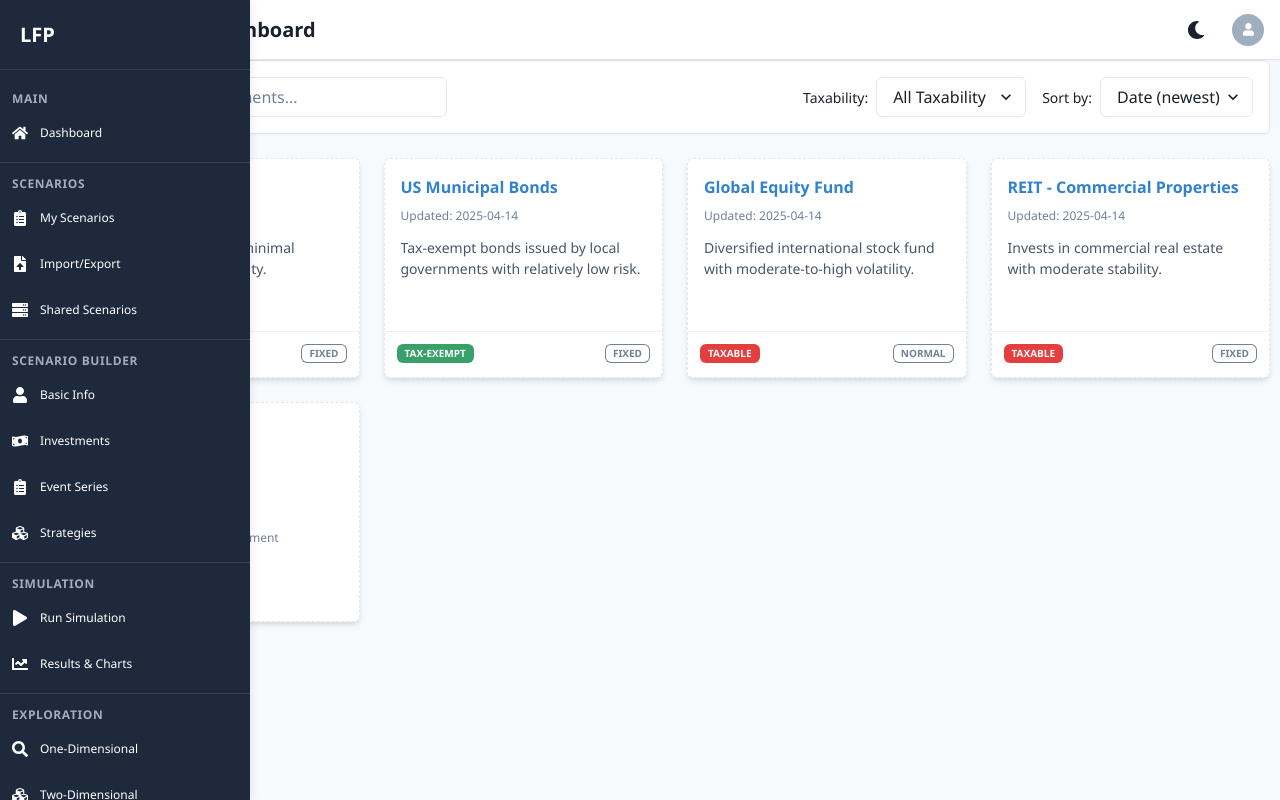
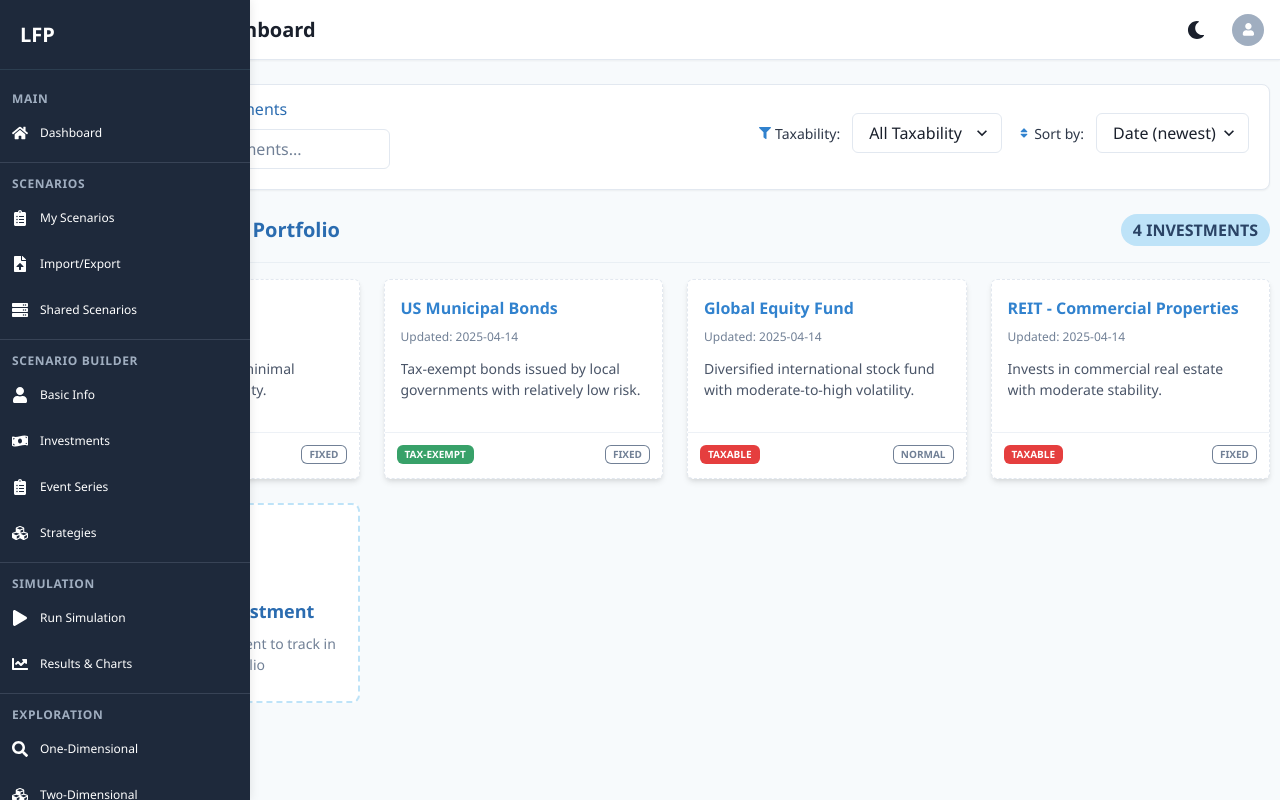
Before and after one commit to kalvinliang965/ABCD-LFP, a React (Vite) app in the folder client/: page /dashboard/investment in a window 1280 px wide. Built offline with nearby package versions, Linux system fonts and the light colour scheme.

Commit message:
financial scenarios UI finished, investment dashboard UI changed a bit to match with scenarios

```diff
--- a/client/src/components/investment/AddInvestmentCard.tsx
+++ b/client/src/components/investment/AddInvestmentCard.tsx
@@ -1,12 +1,62 @@
 import React from "react";
-import { AddContentCard } from "../common";
+import { Box, Flex, Text, Icon, useColorModeValue } from "@chakra-ui/react";
+import { FaPlus } from "react-icons/fa";
 
 interface AddInvestmentCardProps {
   onClick: () => void;
 }
 
 const AddInvestmentCard: React.FC<AddInvestmentCardProps> = ({ onClick }) => {
-  return <AddContentCard text="Add New Investment" onClick={onClick} />;
+  const bg = useColorModeValue("white", "gray.800");
+  const borderColor = useColorModeValue("blue.100", "blue.700");
+  const hoverBg = useColorModeValue("blue.50", "blue.900");
+  const textColor = useColorModeValue("blue.600", "blue.300");
+  const iconBg = useColorModeValue("blue.100", "blue.700");
+
+  return (
+    <Box
+      as="button"
+      onClick={onClick}
+      height="100%"
+      minH="200px"
+      w="100%"
+      p={5}
+      borderRadius="lg"
+      borderWidth="2px"
+      borderStyle="dashed"
+      borderColor={borderColor}
+      bg={bg}
+      _hover={{
+        bg: hoverBg,
+        transform: "translateY(-5px)",
+        boxShadow: "lg",
+      }}
+      transition="all 0.3s ease"
+      display="flex"
+      flexDirection="column"
+      alignItems="center"
+      justifyContent="center"
+      cursor="pointer"
+    >
+      <Flex
+        w="50px"
+        h="50px"
+        borderRadius="full"
+        bg={iconBg}
+        align="center"
+        justify="center"
+        mb={4}
+      >
+        <Icon as={FaPlus} boxSize={5} color={textColor} />
+      </Flex>
+      <Text fontSize="lg" fontWeight="bold" color={textColor}>
+        Add New Investment
+      </Text>
+      <Text fontSize="sm" color="gray.500" mt={2} textAlign="center">
+        Create a new investment to track in your portfolio
+      </Text>
+    </Box>
+  );
 };
 
 export default AddInvestmentCard;
--- a/client/src/components/investment/InvestmentFilterBar.tsx
+++ b/client/src/components/investment/InvestmentFilterBar.tsx
@@ -1,5 +1,5 @@
 import React from "react";
-import { useColorModeValue } from "@chakra-ui/react";
+import { Button, Stack, useColorModeValue, VStack } from "@chakra-ui/react";
 import {
   Box,
   Flex,
@@ -10,8 +10,11 @@ import {
   FormLabel,
   Select,
   HStack,
+  Text,
+  Icon,
 } from "@chakra-ui/react";
 import { SearchIcon } from "@chakra-ui/icons";
+import { FaFilter, FaPlus, FaSort } from "react-icons/fa";
 
 interface InvestmentFilterBarProps {
   searchTerm: string;
@@ -32,13 +35,19 @@ const InvestmentFilterBar = ({
 }: InvestmentFilterBarProps) => {
   const bg = useColorModeValue("white", "gray.800");
   const borderColor = useColorModeValue("gray.200", "gray.700");
+  const headingColor = useColorModeValue("blue.600", "blue.300");
+  const iconColor = useColorModeValue("blue.500", "blue.300");
+  const labelColor = useColorModeValue("gray.700", "gray.300");
 
   return (
     <Box
       mb={6}
-      p={4}
+      px={5}
+      pb={5}
+      pt={0}
+      mt={6}
       bg={bg}
-      borderRadius="md"
+      borderRadius="lg"
       boxShadow="sm"
       borderWidth="1px"
       borderColor={borderColor}
@@ -52,36 +61,61 @@ const InvestmentFilterBar = ({
         width="100%"
         wrap="wrap"
       >
-        <Box flex="1" maxW={{ base: "100%", md: "300px", lg: "350px" }}>
-          <InputGroup>
+        <VStack align="flex-start" pt={3}>
+          <Text fontSize="md" fontWeight="medium" color={headingColor}>
+            Filter & Sort Investments
+          </Text>
+          <Box width="100%" maxW={{ base: "100%", md: "300px", lg: "350px" }}>
+            <InputGroup size="md">
               <InputLeftElement pointerEvents="none">
-              <SearchIcon color="gray.400" />
+                <SearchIcon color={iconColor} />
               </InputLeftElement>
               <Input
                 placeholder="Search investments..."
                 value={searchTerm}
                 onChange={(e) => setSearchTerm(e.target.value)}
                 aria-label="Search investments"
+                borderRadius="md"
+                _focus={{
+                  borderColor: iconColor,
+                  boxShadow: `0 0 0 1px ${iconColor}`,
+                }}
               />
             </InputGroup>
           </Box>
+        </VStack>
 
-        <HStack spacing={4} alignItems="center" flexWrap="wrap">
+        <HStack pt={3} spacing={4} alignItems="center" flexWrap="wrap">
           <Box>
             <FormControl
               id="taxability-filter"
               display="flex"
               alignItems="center"
             >
-              <FormLabel mb={0} mr={2} whiteSpace="nowrap" fontSize="sm">
+              <Flex alignItems="center" mr={2}>
+                <Icon as={FaFilter} color={iconColor} mr={1} boxSize={3} />
+                <FormLabel
+                  mb={0}
+                  mr={1}
+                  whiteSpace="nowrap"
+                  fontSize="sm"
+                  color={labelColor}
+                  fontWeight="medium"
+                >
                   Taxability:
                 </FormLabel>
+              </Flex>
               <Select
                 size="md"
                 minWidth="150px"
                 value={taxability}
                 onChange={(e) => setTaxability(e.target.value)}
                 aria-label="Filter by taxability"
+                borderRadius="md"
+                _focus={{
+                  borderColor: iconColor,
+                  boxShadow: `0 0 0 1px ${iconColor}`,
+                }}
               >
                 <option value="all">All Taxability</option>
                 <option value="taxable">Taxable</option>
@@ -92,15 +126,30 @@ const InvestmentFilterBar = ({
 
           <Box>
             <FormControl id="sort-by" display="flex" alignItems="center">
-              <FormLabel mb={0} mr={2} whiteSpace="nowrap" fontSize="sm">
+              <Flex alignItems="center" mr={2}>
+                <Icon as={FaSort} color={iconColor} mr={1} boxSize={3} />
+                <FormLabel
+                  mb={0}
+                  mr={1}
+                  whiteSpace="nowrap"
+                  fontSize="sm"
+                  color={labelColor}
+                  fontWeight="medium"
+                >
                   Sort by:
                 </FormLabel>
+              </Flex>
               <Select
                 size="md"
                 minWidth="150px"
                 value={sortBy}
                 onChange={(e) => setSortBy(e.target.value)}
                 aria-label="Sort investments"
+                borderRadius="md"
+                _focus={{
+                  borderColor: iconColor,
+                  boxShadow: `0 0 0 1px ${iconColor}`,
+                }}
               >
                 <option value="date">Date (newest)</option>
                 <option value="name">Name</option>
--- a/client/src/pages/Dashboard/InvestmentDashboard.tsx
+++ b/client/src/pages/Dashboard/InvestmentDashboard.tsx
@@ -6,6 +6,14 @@ import {
   useDisclosure,
   Text,
   useColorModeValue,
+  VStack,
+  HStack,
+  Container,
+  Badge,
+  Divider,
+  Icon,
+  Tooltip,
+  Button,
 } from "@chakra-ui/react";
 import { InvestmentFilterBar } from "../../components/investment";
 import InvestmentList from "../../components/investment/InvestmentList";
@@ -13,6 +21,7 @@ import AddInvestmentTypeModal, {
   InvestmentType,
   ValueInputMode,
 } from "../../components/investment/AddInvestmentTypeModal";
+import { FaChartLine, FaInfoCircle, FaLightbulb, FaPlus } from "react-icons/fa";
 
 // Sample investment data
 interface ExpectedAnnualReturn {
@@ -297,12 +306,20 @@ const InvestmentDashboard: React.FC = () => {
       return -comparison;
     });
 
-
-
+  // Colors for light/dark mode
+  const bgMain = useColorModeValue("gray.50", "gray.900");
+  const bgCard = useColorModeValue("white", "gray.800");
+  const borderColor = useColorModeValue("gray.200", "gray.700");
+  const headingColor = useColorModeValue("blue.600", "blue.300");
+  const textColor = useColorModeValue("gray.600", "gray.400");
+  const accentColor = useColorModeValue("blue.500", "blue.300");
+  const tipBg = useColorModeValue("blue.50", "blue.900");
+  const totalInvestments = filteredInvestments.length;
 
   return (
     <Box width="100%">
-
+      {/* Filter Section */}
+      <Box mb={6}>
         <InvestmentFilterBar
           searchTerm={searchTerm}
           setSearchTerm={setSearchTerm}
@@ -311,11 +328,31 @@ const InvestmentDashboard: React.FC = () => {
           sortBy={sortBy}
           setSortBy={setSortBy}
         />
+      </Box>
 
+      {/* Investments Section */}
+      <Box mb={10}>
+        <HStack justify="space-between" mb={4}>
+          <Heading as="h2" size="md" color={headingColor}>
+            Your Investment Portfolio
+          </Heading>
+          <Badge
+            colorScheme="blue"
+            fontSize="md"
+            borderRadius="full"
+            px={3}
+            py={1}
+          >
+            {totalInvestments}{" "}
+            {totalInvestments === 1 ? "Investment" : "Investments"}
+          </Badge>
+        </HStack>
+        <Divider mb={4} />
         <InvestmentList
           investments={filteredInvestments as any}
           onOpenInvestmentModal={onInvestmentTypeModalOpen}
         />
+      </Box>
 
       {/* Investment Type Modal */}
       <AddInvestmentTypeModal
```
Lines whose indentation alone changed are shown as unchanged.
